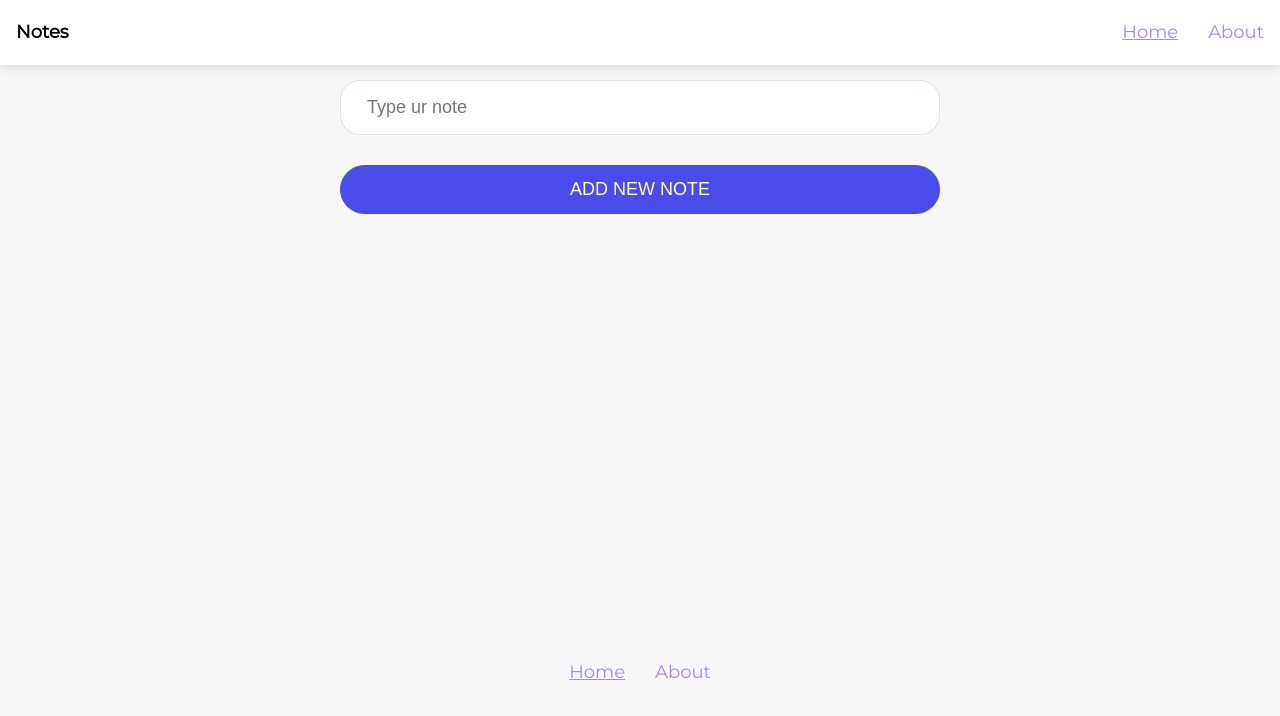
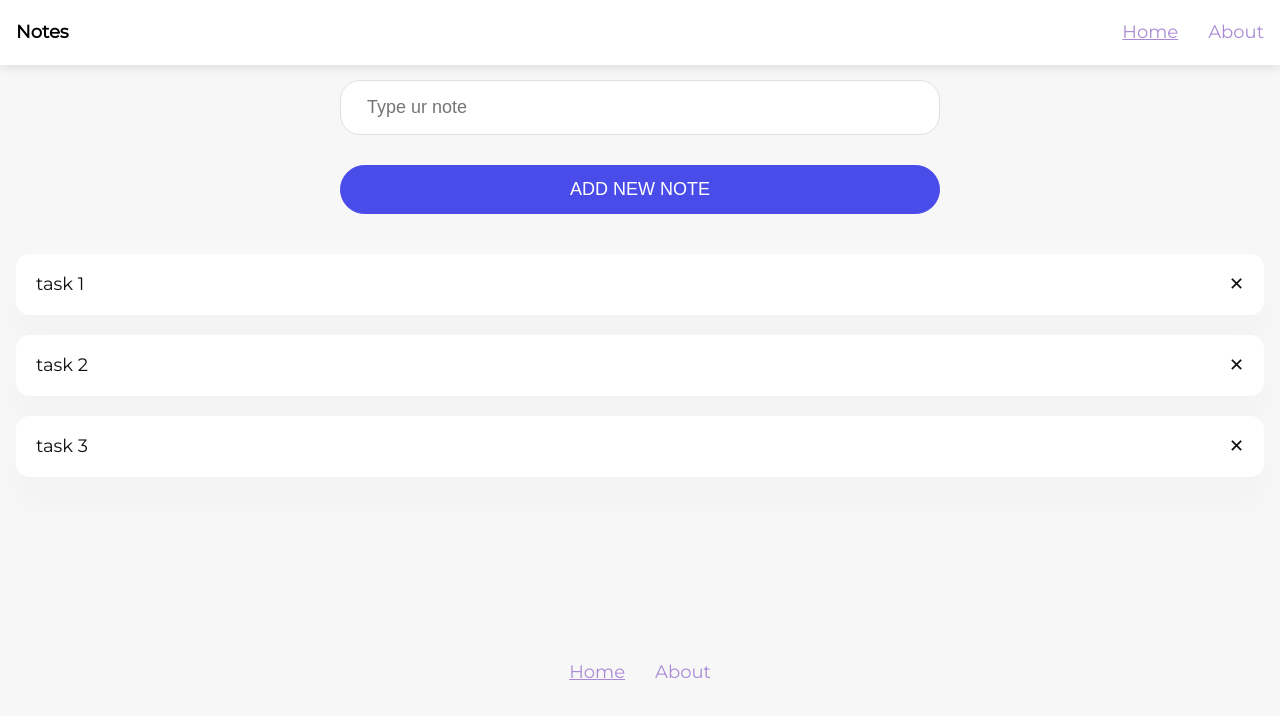
Before and after one commit to 4EPSI/tocode-vue-3-notes, a Vue app: page / in a window 1280 px wide. Shown: the top 716 px of the page. Built offline with nearby package versions, Linux system fonts and the light colour scheme.

Commit message:
NoteList

```diff
--- /dev/null
+++ b/src/components/Notes/NoteList.vue
@@ -0,0 +1,56 @@
+<template>
+  <div class="notes-list">
+    <div v-for="(note, index) in items" :key="index" class="note-item">
+      <div class="note-header">
+        <p>{{ note }}</p>
+        <p @click="$emit('onRemove', index)" style="cursor: pointer;">
+          &#10005;
+        </p>
+      </div>
+      <!-- <div class="note-footer"></div> -->
+    </div>
+  </div>
+</template>
+
+<script>
+export default {
+  props: {
+    items: {
+      type: Array,
+      required: true
+    }
+  }
+}
+</script>
+
+<style lang="scss">
+.notes-list {
+  padding: 40px 0;
+}
+.note-item {
+  width: 100%;
+  padding: 18px 20px;
+  margin-bottom: 20px;
+  border-radius: 14px;
+  background-color: #ffffff;
+  transition: all 0.25s cubic-bezier(0.02, 0.01, 0.47, 1);
+  box-shadow: 0 30px 30px rgba(0, 0, 0, 0.02);
+  &:hover {
+    box-shadow: 0 30px 30px rgba(0, 0, 0, 0.04);
+    transform: translate(0, -6px);
+    transition-delay: 0s !important;
+  }
+}
+.note-header {
+  display: flex;
+  align-items: center;
+  justify-content: space-between;
+}
+.note-footer {
+  display: flex;
+  flex-direction: column;
+  justify-content: start;
+  align-items: start;
+}
+
+</style>
--- a/src/pages/homeContent.vue
+++ b/src/pages/homeContent.vue
@@ -1,17 +1,29 @@
 <template>
   <NoteForm @onSubmit="handlerSubmit" />
+  <NoteList @onRemove="handleRemove" :items="notes" />
 </template>
 
 <script>
 import NoteForm from '@/components/Notes/NoteForm.vue'
+import NoteList from '@/components/Notes/NoteList.vue';
 export default {
   components: {
-    NoteForm
+    NoteForm,
+    NoteList
+  },
+  data() {
+    return {
+      notes: ['task 1', 'task 2', 'task 3'],
+      tags: ['home', 'work', 'travel']
+    }
   },
   methods: {
-    handlerSubmit(value) {
-      console.log(value);
+    handlerSubmit(note) {
+      this.notes.push(note)
     },
+    handleRemove(index) {
+      this.notes.splice(index, 1)
+    }
   }
 }
 </script>
```
